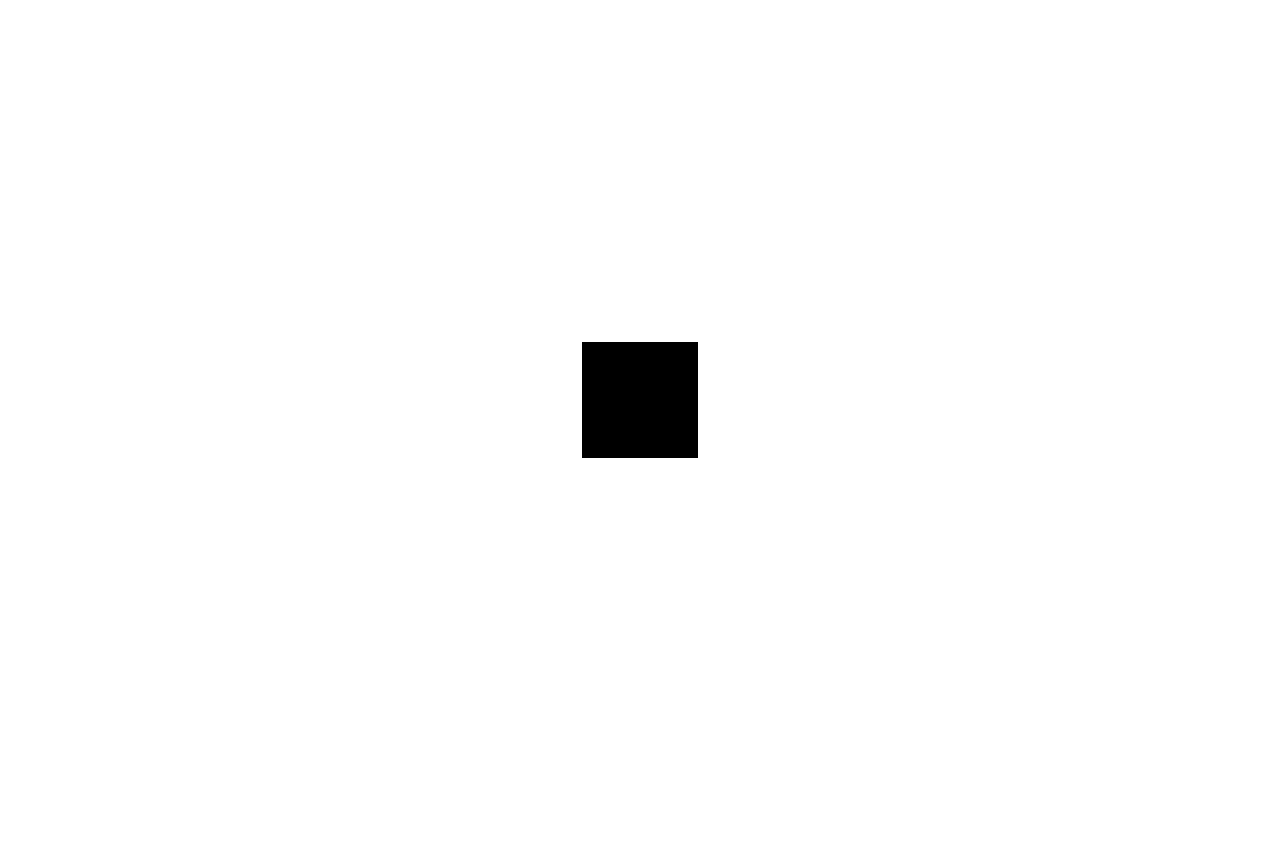
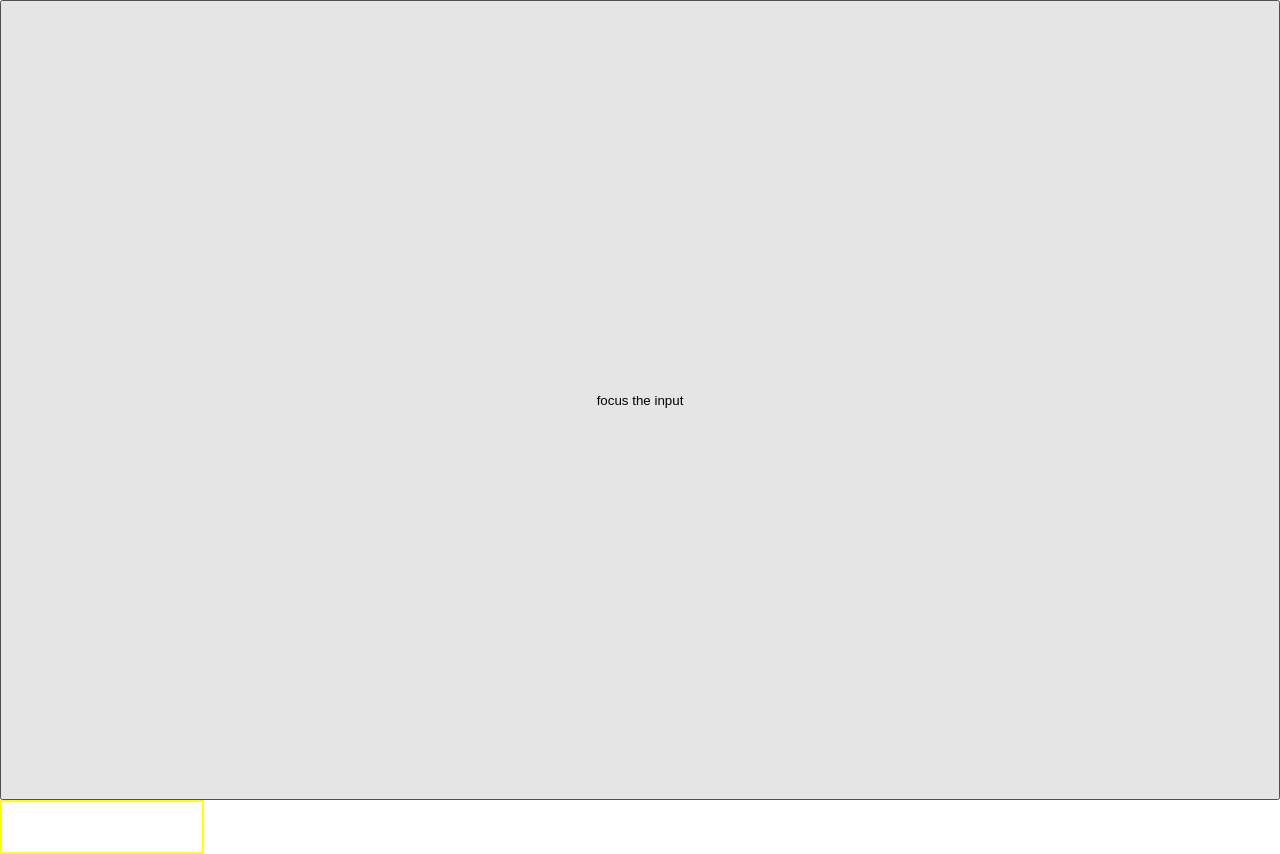
Before and after one commit to yacin999/r3f-basics, a React (Vite) app: page / in a window 1280 px wide. Before the commit the page ends 800 px from the top, so only its background shows below. Built offline with nearby package versions, Linux system fonts and the light colour scheme.

Commit message:
update app component

```diff
--- a/src/App.jsx
+++ b/src/App.jsx
@@ -1,15 +1,92 @@
-import { Canvas } from '@react-three/fiber'
+import { Canvas, useFrame } from '@react-three/fiber'
 import './App.css'
+import { forwardRef, useImperativeHandle, useRef } from 'react'
+
+
+const Cube = forwardRef((props, ref)=> {
+  const meshRef = useRef()
+
+  useImperativeHandle(ref, () => {
+    return {
+      focus() {
+        meshRef.current.focus();
+      }
+    };
+  }, []);
+  // useFrame(({ clock }) => {
+  //   meshRef.current.rotation.x = clock.getElapsedTime()
+  //   meshRef.current.rotation.y = clock.getElapsedTime()
+  //   meshRef.current.rotation.z = clock.getElapsedTime()
+
+  // })
+
+
+  // return <mesh ref={meshRef}>
+  //         <boxGeometry />
+  //         <meshStandardMaterial color={props.color}/>
+  //       </mesh>
+
+  return <input
+            type='text'
+            style={{border : `2px solid yellow`, width : "200px", height : "50px"}}
+            ref={meshRef}
+          />
+})
+
+
+
 
 function App() {
 
+  const cubeRef = useRef(null)
+
+  const handleClick = () => {
+    if (cubeRef.current) {
+      cubeRef.current.focus(); // Now it should work
+    }
+  }
   return (
-    <Canvas>
-      <mesh>
-        <boxGeometry />
-        <meshStandardMaterial />
-      </mesh>
-    </Canvas>
+    <>
+    {/* <Canvas>
+      <directionalLight position={[0, 0, 2]} intensity={0.5}/>
+      <ambientLight  intensity={0.1}/> */}
+      {/* <group position={[0, -1, 0]}>
+        <Cube
+          position={[1, 0, 0]}
+          color={"red"}
+          size={[1, 1, 1]}
+        />
+        <Cube
+          position={[-1, 0, 0]}
+          color={"green"}
+          size={[1, 1, 1]}
+        />
+        <Cube
+          position={[1, 2, 0]}
+          color={"blue"}
+          size={[1, 1, 1]}
+        />
+        <Cube
+          position={[-1, 2, 0]}
+          color={"yellow"}
+          size={[1, 1, 1]}
+        />
+      </group> */}
+
+      {/* <Cube
+          color={"yellow"}
+          ref={cubeRef}
+      /> */}
+
+    {/* </Canvas> */}
+      <button onClick={() => handleClick}>
+        focus the input
+      </button>
+      <Cube
+        ref={cubeRef}
+      />
+</>
+
   )
 }
 
```
